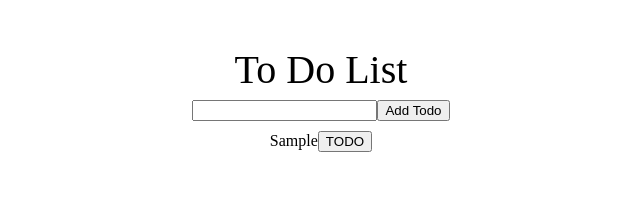
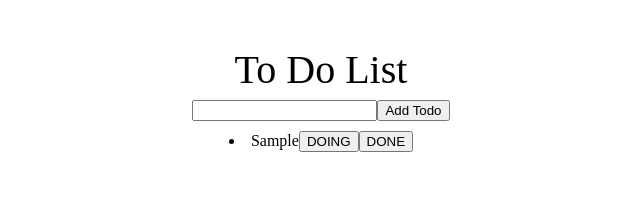
Before and after one commit to Eric-lab-star/react-master-todoapp, a React (Create React App) app: page / in a window 1280 px wide. Both pictures are taken after typing "Sample" into the empty fields and a click on the button "Add Todo". Shown: the top 221 px of the page, without its empty margins (319-959 px from the left). Built offline with nearby package versions, Linux system fonts and the light colour scheme.

Commit message:
array slice

```diff
--- /dev/null
+++ b/src/components/ToDo.tsx
@@ -0,0 +1,42 @@
+import React from "react";
+import { useRecoilState, useRecoilValue } from "recoil";
+import { ToDosState } from "../atoms";
+import { IToDo } from "../Interfaces";
+
+export default function ToDo({ id, text, category }: IToDo) {
+  const [toDos, setToDos] = useRecoilState(ToDosState);
+
+  const onClick = (event: React.MouseEvent<HTMLButtonElement>) => {
+    const {
+      currentTarget: { name },
+    } = event;
+    const targetIndex = toDos.findIndex((toDos) => toDos.id === id);
+    const newToDo = { id, text, category: name as IToDo["category"] };
+
+    setToDos((pre) => [
+      ...pre.slice(0, targetIndex),
+      newToDo,
+      ...pre.slice(targetIndex + 1),
+    ]);
+  };
+  return (
+    <li>
+      <span>{text}</span>
+      {category !== "DOING" && (
+        <button name="DOING" onClick={onClick}>
+          DOING
+        </button>
+      )}
+      {category !== "DONE" && (
+        <button name="DONE" onClick={onClick}>
+          DONE
+        </button>
+      )}
+      {category !== "TODO" && (
+        <button name="TODO" onClick={onClick}>
+          TODO
+        </button>
+      )}
+    </li>
+  );
+}
--- a/src/components/ToDoList.tsx
+++ b/src/components/ToDoList.tsx
@@ -2,38 +2,19 @@ import { FormEvent } from "react";
 import { useRecoilState } from "recoil";
 import styled from "styled-components";
 import { ToDosState } from "../atoms";
-
+import ToDo from "./ToDo";
 const ListContainer = styled.div`
   margin-top: 10px;
 `;
 
 export default function ToDoList() {
   const [toDos, setToDos] = useRecoilState(ToDosState);
-  const onClick = (event: FormEvent<HTMLButtonElement>) => {
-    const id = event.currentTarget.id;
-    const targetTodo = toDos.find((todo) => todo.id === parseInt(id));
 
-    setToDos((oldToDos) =>
-      oldToDos.map(function (oldToDo) {
-        if (oldToDo === targetTodo && targetTodo) {
-          return { ...oldToDo, category: "DOING" };
-        }
-        return { ...oldToDo };
-      })
-    );
-  };
   return (
     <ListContainer>
-      <ul>
-        {toDos.map((todo) => (
-          <li key={todo.id}>
-            <span>{todo.text}</span>
-            <button id={String(todo.id)} onClick={onClick}>
-              {todo.category}
-            </button>
-          </li>
-        ))}
-      </ul>
+      {toDos.map((toDo) => (
+        <ToDo key={toDo.id} {...toDo} />
+      ))}
     </ListContainer>
   );
 }
```
